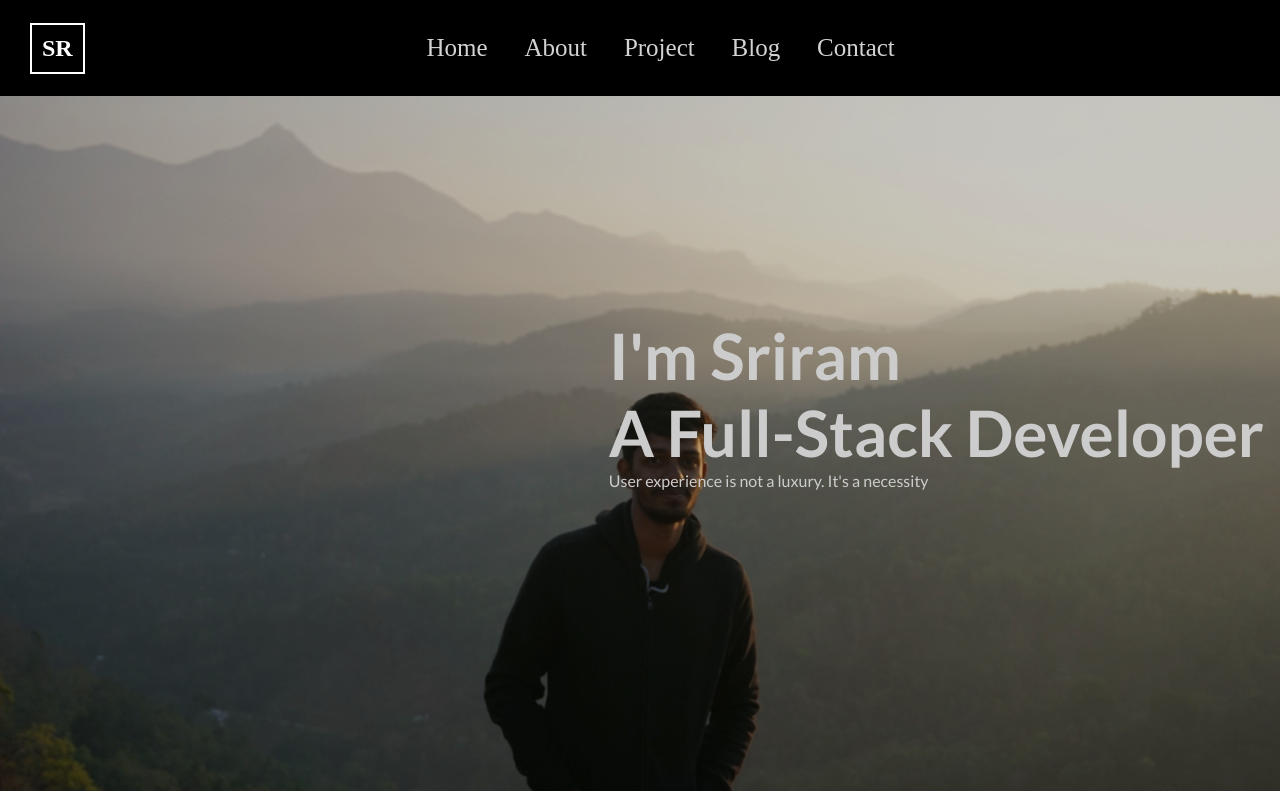
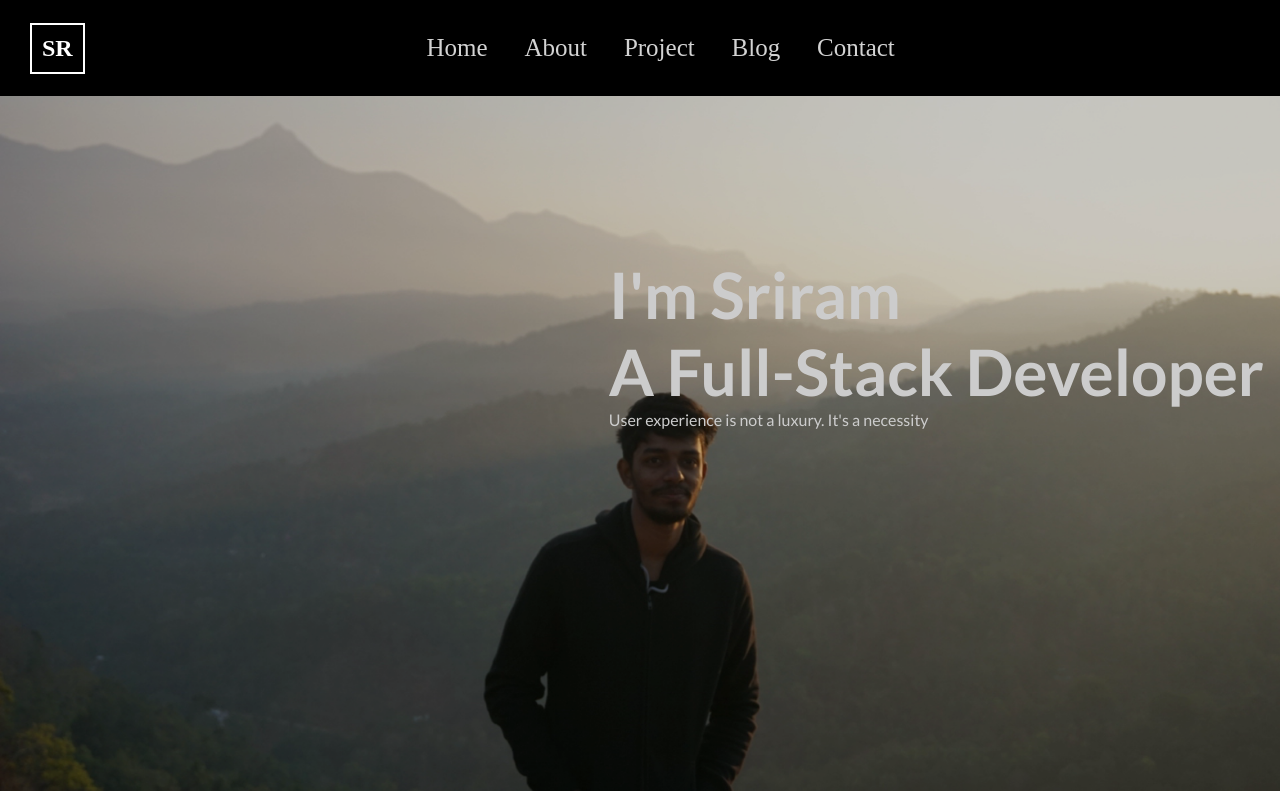
Before and after one commit to Sriram-107/personal-website, a plain HTML site: page index.html in a window 1280 px wide. Shown: the top 800 px of the page. Drawn offline with Linux system fonts and the light colour scheme.

Commit message:
changes to home section heading

```diff
--- a/style/style.css
+++ b/style/style.css
@@ -82,13 +82,15 @@
   justify-content: end;
   align-items: center;
   color: white;
+  position: relative;
 }
 
 .dev {
   display: flex;
   flex-direction: column;
-  margin-right: 1rem;
-  margin-bottom: 5rem;
+  position: absolute;
+  top: 10rem;
+  right: 1rem;
 }
 
 .dev > h1 {
@@ -109,13 +111,13 @@
 /* bio section */
 #bio-section {
   margin: 50px;
-  height: 100vh;
 }
 .laptop-img {
   float: left;
   margin: 0px 80px;
 }
 .bio-container {
+  float: right;
   display: flex;
   flex-direction: column;
   justify-content: end;
```
